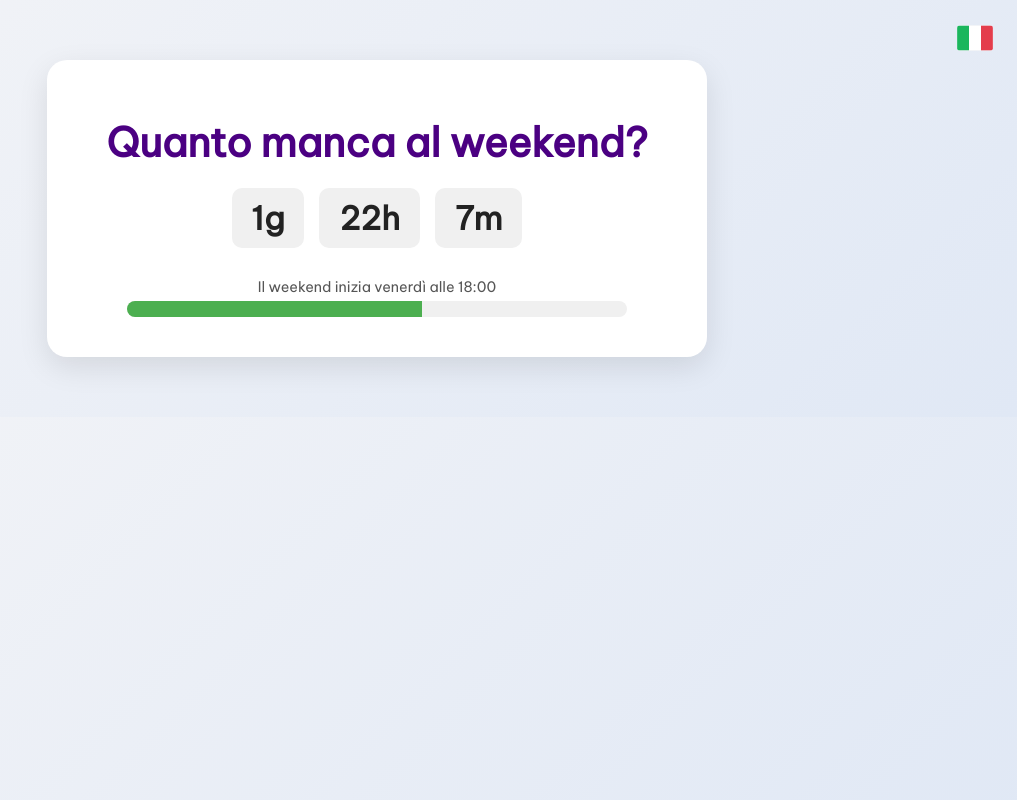
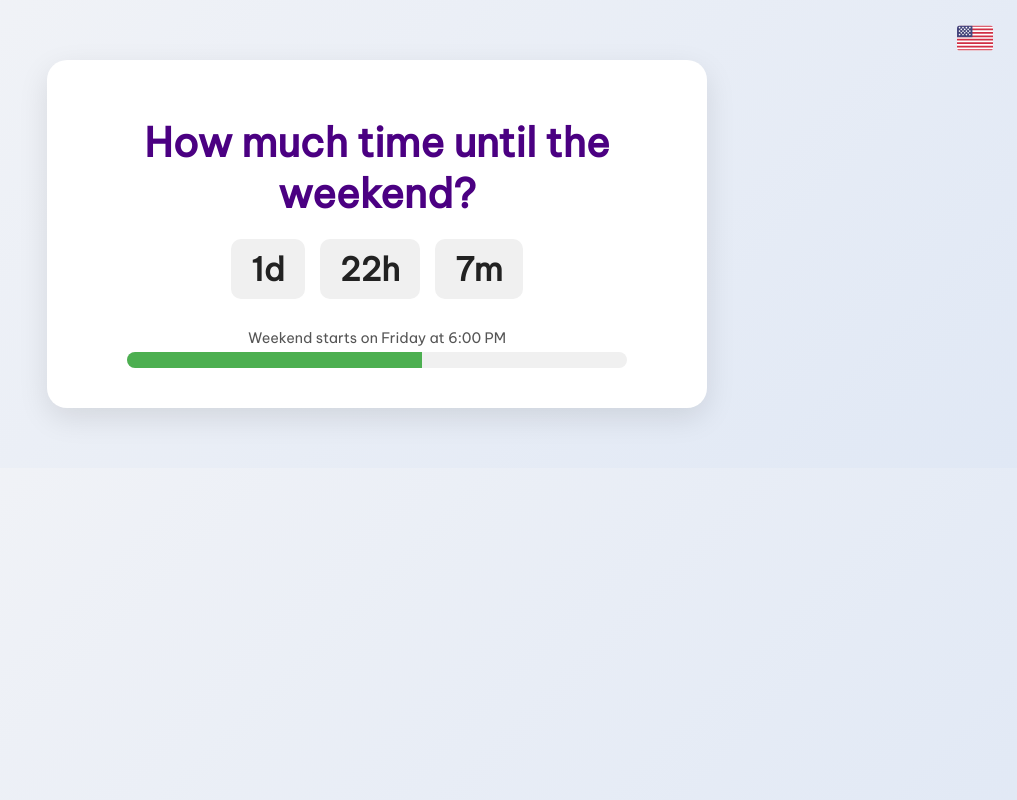
Before and after one commit to valentinomettifogo/countdown-weekend, a Vue app: page / in a window 1280 px wide. Shown: the whole page, without its empty margins (263-1280 px from the left). Built offline with nearby package versions, Linux system fonts and the light colour scheme.

Commit message:
add local storage and default langauge

```diff
--- a/src/components/Language.vue
+++ b/src/components/Language.vue
@@ -4,73 +4,64 @@
             <img :src="flagSrc" class="flag" />
         </div>
 
-
         <div v-if="isOpen" class="dropdown">
-            <div class="option" @click="setLanguage('en')">
-                <img src="/flags/flag-us-svgrepo-com.svg" class="flag" />
+            <div class="option" v-for="code in availableLangs" :key="code" @click="changeLang(code)">
+                <img :src="getFlagSrc(code)" class="flag" />
             </div>
-            <div class="option" @click="setLanguage('it')">
-                <img src="/flags/flag-it-svgrepo-com.svg" class="flag" />
-            </div>
-            <div class="option" @click="setLanguage('fr')">
-                <img src="/flags/flag-fra-svgrepo-com.svg" class="flag" />
-            </div>
-            <div class="option" @click="setLanguage('vn')">
-                <img src="/flags/flag-vn-svgrepo-com.svg" class="flag" />
-            </div>
-
         </div>
-
     </div>
 </template>
 
 <script setup>
 import { ref, computed } from 'vue'
+import { useI18n } from '../composables/useI18n.js'
 
-// props e emit per v-model
-const props = defineProps({ modelValue: String })
-const emit = defineEmits(['update:modelValue'])
+const { lang, setLang, availableLangs } = useI18n()
 
-// stato apertura menu
 const isOpen = ref(false)
 
-// toggle menu on/off
 function toggleMenu(event) {
-    event.stopPropagation() // evita che il click si propaghi e chiuda subito il menu
+    event.stopPropagation()
     isOpen.value = !isOpen.value
 }
 
-// chiudi menu
 function closeMenu() {
     isOpen.value = false
 }
 
-// cambia lingua e chiudi menu
-function setLanguage(langCode) {
-    emit('update:modelValue', langCode)
+function changeLang(code) {
+    setLang(code)
     isOpen.value = false
 }
 
-// tooltip in base a lingua attuale
-const tooltip = computed(() =>
-    'Change language'
-)
+const tooltip = computed(() => {
+    switch (lang.value) {
+        case 'it':
+            return 'Cambia lingua'
+        case 'fr':
+            return 'Changer la langue'
+        case 'vn':
+            return 'Thay đổi ngôn ngữ'
+        default:
+            return 'Change language'
+    }
+})
 
-const flagSrc = computed(() => {
-    switch (props.modelValue) {
-        case 'en':
-            return '/flags/flag-us-svgrepo-com.svg'
+const flagSrc = computed(() => getFlagSrc(lang.value))
+
+function getFlagSrc(code) {
+    switch (code) {
         case 'it':
             return '/flags/flag-it-svgrepo-com.svg'
         case 'fr':
             return '/flags/flag-fra-svgrepo-com.svg'
         case 'vn':
             return '/flags/flag-vn-svgrepo-com.svg'
+        case 'en':
         default:
             return '/flags/flag-us-svgrepo-com.svg'
     }
-})
-
+}
 </script>
 
 <style scoped>
@@ -91,9 +82,6 @@ const flagSrc = computed(() => {
     display: flex;
     align-items: center;
     justify-content: center;
-    box-shadow: none;
-    border-radius: 0;
-    transition: none;
 }
 
 .dropdown {
@@ -109,7 +97,6 @@ const flagSrc = computed(() => {
     flex-direction: column;
     padding: 4px;
     gap: 4px;
-    width: auto;
 }
 
 .option {
--- a/src/composables/useI18n.js
+++ b/src/composables/useI18n.js
@@ -1,4 +1,4 @@
-import { ref } from 'vue';
+import { ref, watch } from 'vue';
 
 export const translations = {
     en: {
@@ -39,10 +39,35 @@ export const translations = {
     }
 };
 
+function getInitialLang() {
+    const stored = localStorage.getItem('lang');
+    if (stored && translations[stored]) return stored;
+
+    const browserLang = navigator.language.slice(0, 2);
+    if (translations[browserLang]) return browserLang;
+
+    return 'en';
+}
+
+const lang = ref(getInitialLang());
+
+watch(lang, (newLang) => {
+    localStorage.setItem('lang', newLang);
+});
+
+const t = (key) => translations[lang.value][key] || key;
+
+function setLang(newLang) {
+    if (translations[newLang]) {
+        lang.value = newLang;
+    }
+}
+
 export function useI18n() {
-    const lang = ref('it');
-
-    const t = (key) => translations[lang.value][key] || key;
-
-    return { lang, t };
+    return {
+        lang,
+        t,
+        setLang,
+        availableLangs: Object.keys(translations)
+    };
 }
```
